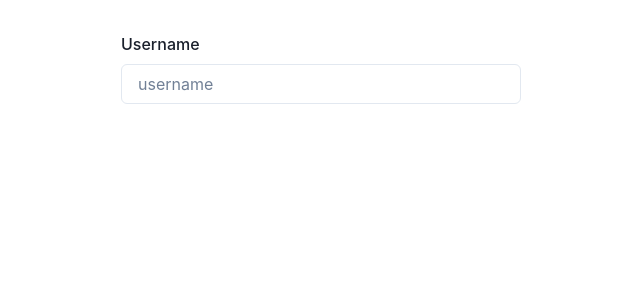
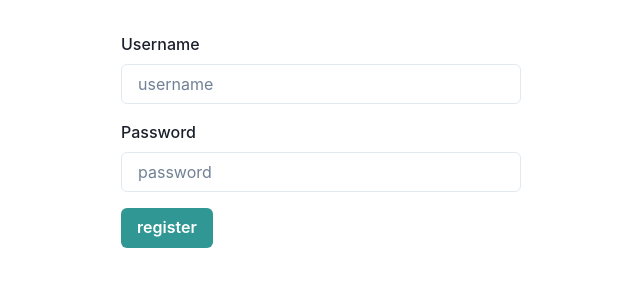
Before and after one commit to AleksiDu/reddit-boilerplate, a Next.js app in the folder client/: page /register in a window 1280 px wide. Shown: the top 300 px of the page, without its empty margins (319-959 px from the left). Built offline with nearby package versions, Linux system fonts and the light colour scheme.

Commit message:
add InputField component

```diff
--- /dev/null
+++ b/client/src/components/InputField.tsx
@@ -0,0 +1,27 @@
+import {
+  FormControl,
+  FormLabel,
+  Input,
+  FormErrorMessage,
+} from "@chakra-ui/react";
+import { useField } from "formik";
+import React, { FC, InputHTMLAttributes } from "react";
+
+type InputFieldProps = InputHTMLAttributes<HTMLInputElement> & {
+  label: string;
+
+  name: string;
+};
+
+const InputField: FC<InputFieldProps> = ({ label, size: _, ...props }) => {
+  const [field, { error }] = useField(props);
+  return (
+    <FormControl isInvalid={!!error}>
+      <FormLabel htmlFor={field.name}>{label}</FormLabel>
+      <Input {...field} {...props} id={field.name} />
+      {error ? <FormErrorMessage>{error}</FormErrorMessage> : null}
+    </FormControl>
+  );
+};
+
+export default InputField;
--- a/client/src/pages/register.tsx
+++ b/client/src/pages/register.tsx
@@ -1,4 +1,6 @@
 import {
+  Box,
+  Button,
   FormControl,
   FormErrorMessage,
   FormLabel,
@@ -6,6 +8,7 @@
 } from "@chakra-ui/react";
 import { Form, Formik } from "formik";
 import Wrapper from "../components/Wrapper";
+import InputField from "../components/InputField";
 
 const Register = () => {
   return (
@@ -14,18 +17,29 @@
         initialValues={{ username: "", password: "" }}
         onSubmit={(values) => console.log(values)}
       >
-        {({ values, handleChange }) => (
+        {({ isSubmitting }) => (
           <Form>
-            <FormControl>
-              <FormLabel htmlFor="username">Username</FormLabel>
-              <Input
-                value={values.username}
-                onChange={handleChange}
-                id="username"
-                placeholder="username"
+            <InputField
+              name="username"
+              label="Username"
+              placeholder="username"
+            />
+            <Box mt={4}>
+              <InputField
+                name="password"
+                label="Password"
+                placeholder="password"
+                type="password"
               />
-              {/* <FormErrorMessage>{form.errors.name}</FormErrorMessage> */}
-            </FormControl>
+            </Box>
+            <Button
+              type="submit"
+              colorScheme="teal"
+              mt={4}
+              isLoading={isSubmitting}
+            >
+              register
+            </Button>
           </Form>
         )}
       </Formik>
```
